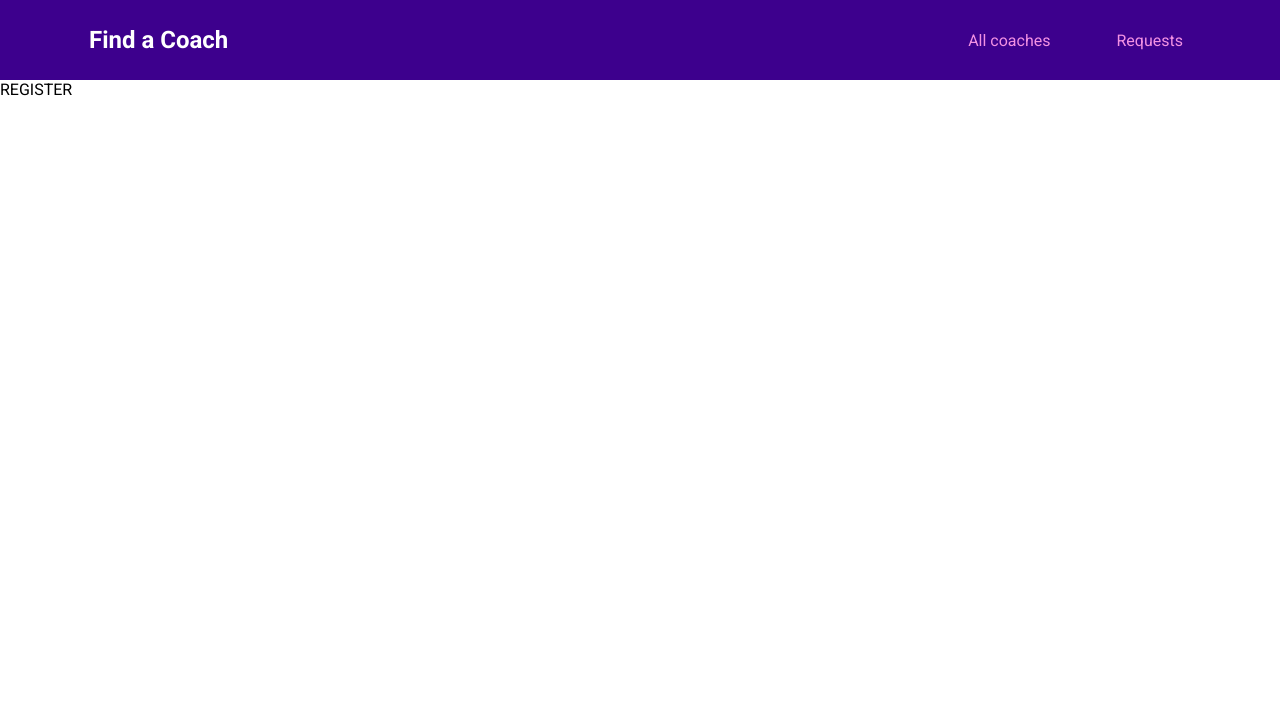
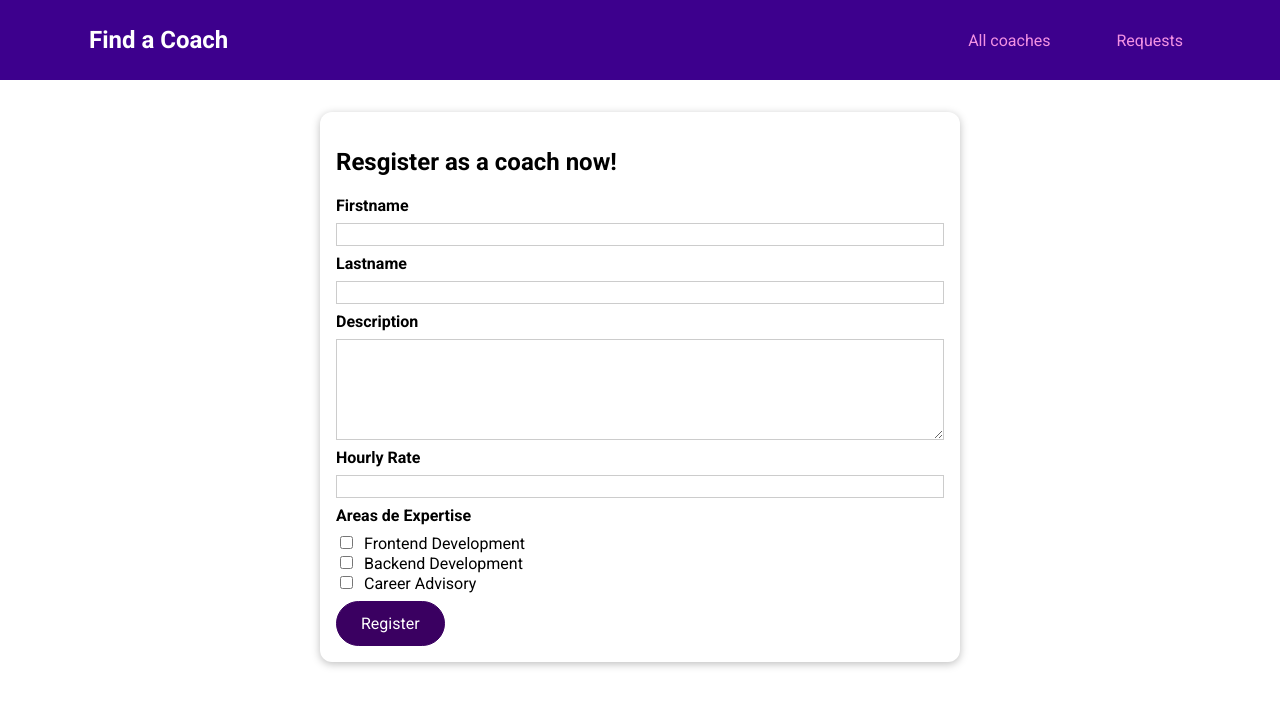
Before and after one commit to MFkirin/Coach-finder, a Vue app: page /register in a window 1280 px wide. Shown: the top 706 px of the page. Built offline with nearby package versions, Linux system fonts and the light colour scheme.

Commit message:
feat: form validation, register for coaches

```diff
--- /dev/null
+++ b/src/components/coaches/CoachForm.vue
@@ -0,0 +1,176 @@
+<template>
+    <form @submit.prevent="submitForm">
+        <div class="form-control" :class="{ invalid: !firstName.isValid }">
+            <label for="firstname">Firstname</label>
+            <input type="text" id="firstname" v-model.trim="firstName.val" @blur="clearValidity('firstName')">
+            <p v-if="!firstName.isValid">Firstname must not be empty</p>
+        </div>
+        <div class="form-control" :class="{ invalid: !lastName.isValid }">
+            <label for="lastname">Lastname</label>
+            <input type="text" id="lastname" v-model.trim="lastName.val" @blur="clearValidity('lastName')">
+            <p v-if="!lastName.isValid">Lastname must not be empty</p>
+        </div>
+        <div class="form-control" :class="{ invalid: !description.isValid }">
+            <label for="description">Description</label>
+            <textarea id="description" rows="5" v-model.trim="description.val"
+                @blur="clearValidity('description')"></textarea>
+            <p v-if="!description.isValid">Description must not be empty</p>
+        </div>
+        <div class="form-control" :class="{ invalid: !rate.isValid }">
+            <label for="rate">Hourly Rate</label>
+            <input type="number" id="rate" v-model.number="rate.val" @blur="clearValidity('rate')">
+            <p v-if="!rate.isValid">Hourly Rate must be greater than 0 and neither use words</p>
+        </div>
+        <div class="form-control" :class="{ invalid: !areas.isValid }">
+            <h3>Areas de Expertise</h3>
+            <div>
+                <input type="checkbox" id="frontend" value="frontend" v-model="areas.val"
+                    @blur="clearValidity('areas')">
+                <label for="frontend">Frontend Development</label>
+            </div>
+            <div>
+                <input type="checkbox" id="backend" value="backend" v-model="areas.val" @blur="clearValidity('areas')">
+                <label for="backend">Backend Development</label>
+            </div>
+            <div>
+                <input type="checkbox" id="career" value="career" v-model="areas.val" @blur="clearValidity('areas')">
+                <label for="career">Career Advisory</label>
+            </div>
+            <p v-if="!areas.isValid">At least one expertise must be selected.</p>
+        </div>
+        <p v-if="!formIsValid">Please fix the above errors and submit again</p>
+        <base-button>Register</base-button>
+    </form>
+</template>
+
+<script>
+export default {
+    emits: ['save-data'],
+    data() {
+        return {
+            firstName: {
+                val: '',
+                isValid: true,
+            },
+            lastName: {
+                val: '',
+                isValid: true,
+            },
+            description: {
+                val: '',
+                isValid: true,
+            },
+            rate: {
+                val: null,
+                isValid: true,
+            },
+            areas: {
+                val: [],
+                isValid: true,
+            },
+            formIsValid: true,
+        }
+    },
+    methods: {
+        clearValidity(input) {
+            this[input].isValid = true;
+        },
+        validateForm() {
+            this.formIsValid = true;
+            if (this.firstName.val === '') {
+                this.firstName.isValid = false;
+                this.formIsValid = false;
+            }
+            if (this.lastName.val === '') {
+                this.lastName.isValid = false;
+                this.formIsValid = false;
+            }
+            if (this.description.val === '') {
+                this.description.isValid = false;
+                this.formIsValid = false;
+            }
+            if (!this.rate.val || this.rate.val < 0) {
+                this.rate.isValid = false;
+                this.formIsValid = false;
+            }
+            if (this.areas.val.length === 0) {
+                this.areas.isValid = false;
+                this.formIsValid = false;
+            }
+        },
+        submitForm() {
+            this.validateForm();
+            if (!this.formIsValid) {
+                return;
+            }
+
+            const formData = {
+                first: this.firstName.val,
+                last: this.lastName.val,
+                desc: this.description.val,
+                rate: this.rate.val,
+                areas: this.areas.val
+            }
+            this.$emit('save-data', formData);
+        }
+    }
+}
+</script>
+
+
+<style scoped>
+.form-control {
+    margin: 0.5rem 0;
+}
+
+label {
+    font-weight: bold;
+    display: block;
+    margin-bottom: 0.5rem;
+}
+
+input[type='checkbox']+label {
+    font-weight: normal;
+    display: inline;
+    margin: 0 0 0 0.5rem;
+}
+
+input,
+textarea {
+    display: block;
+    width: 100%;
+    border: 1px solid #ccc;
+    font: inherit;
+}
+
+input:focus,
+textarea:focus {
+    background-color: #f0e6fd;
+    outline: none;
+    border-color: #3d008d;
+}
+
+input[type='checkbox'] {
+    display: inline;
+    width: auto;
+    border: none;
+}
+
+input[type='checkbox']:focus {
+    outline: #3d008d solid 1px;
+}
+
+h3 {
+    margin: 0.5rem 0;
+    font-size: 1rem;
+}
+
+.invalid label {
+    color: red;
+}
+
+.invalid input,
+.invalid textarea {
+    border: 1px solid red;
+}
+</style>
--- a/src/pages/coaches/CoachRegistration.vue
+++ b/src/pages/coaches/CoachRegistration.vue
@@ -1,3 +1,22 @@
 <template>
-    REGISTER
+    <section>
+        <base-card>
+            <h2>Resgister as a coach now!</h2>
+            <coach-form @save-data="saveData" ></coach-form>
+        </base-card>
+    </section>
 </template>
+<script>
+import CoachForm from '../../components/coaches/CoachForm.vue';
+export default {
+    components: {
+        CoachForm,
+    },
+    methods:{
+        saveData(data){
+            this.$store.dispatch('coaches/registerCoach',data);
+            this.$router.replace('/coaches');
+        }
+    }
+}
+</script>
--- a/src/pages/coaches/CoachesList.vue
+++ b/src/pages/coaches/CoachesList.vue
@@ -4,7 +4,7 @@
         <base-card>
             <div class="controls">
                 <base-button mode="outline">Refresh</base-button>
-                <base-button link to="/register">Register as Coach</base-button>
+                <base-button v-if="!isCoach"  link to="/register">Register as Coach</base-button>
             </div>
             <ul v-if="hasCoaches">
                 <coach-item v-for="coach in filterredCoaches" :key="coach.id" :id="coach.id"
@@ -51,7 +51,10 @@ export default {
             });
         },
         hasCoaches() {
-            return this.$store.getters['coaches/hasCoaches']
+            return this.$store.getters['coaches/hasCoaches'];
+        },
+        isCoach(){
+            return this.$store.getters['coaches/isCoach'];
         }
     },
     methods: {
```
